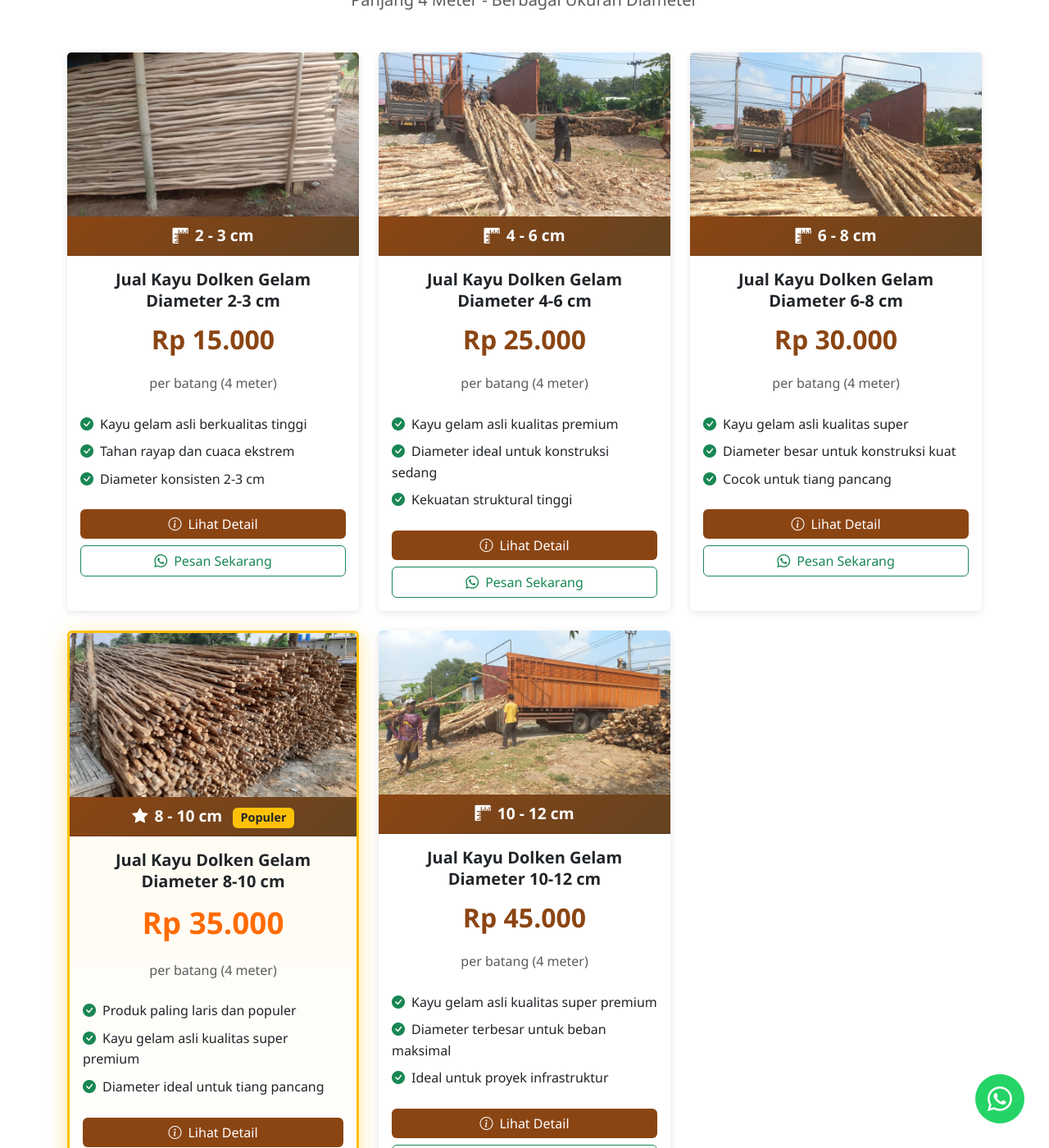
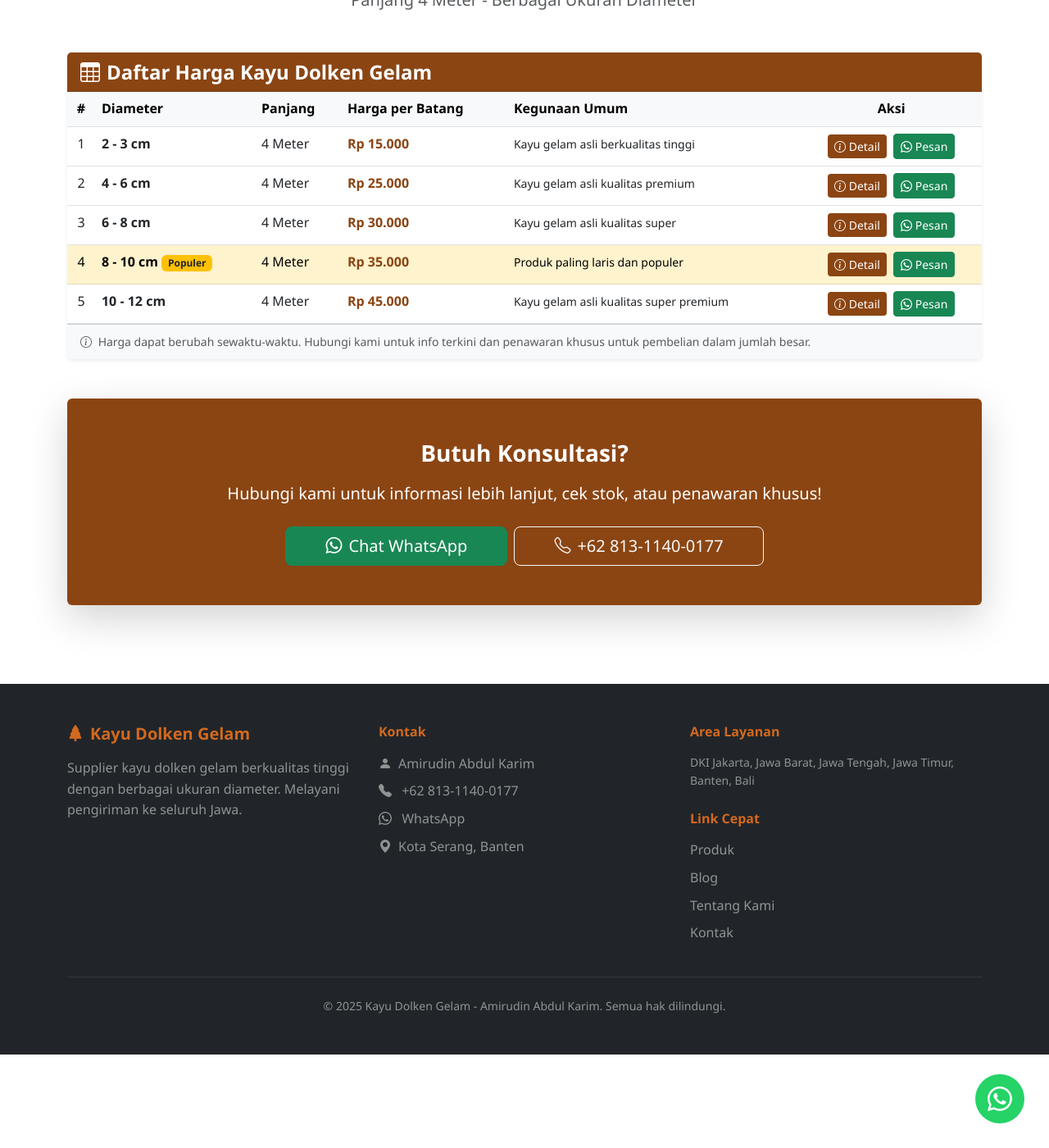
Before and after one commit to jualkayudolkengelam/jualkayudolkengelam.github.io, a Jekyll site: the page built from _posts/2025-11-15-jual-kayu-dolken-terdekat.md, in a window 1280 px wide and 1400 px high, scrolled down 4530 px. Shown: the whole window at 82% size. Built offline with Jekyll 4.4.1, drawn with Linux system fonts in a browser that asks for light colours; some of the changed text lies outside the part shown.

Commit message:
fix : use product list template

```diff
--- a/_layouts/post-with-products.html
+++ b/_layouts/post-with-products.html
@@ -81,53 +81,7 @@ layout: default
       <p class="lead text-muted">Panjang 4 Meter - Berbagai Ukuran Diameter</p>
     </div>
 
-    <div class="row g-4">
-      {% assign sorted_products = site.products | sort: "price" %}
-      {% for product in sorted_products %}
-      <div class="col-lg-4 col-md-6">
-        <div class="card product-card h-100{% if product.popular %} popular border-wood{% endif %}"{% if product.popular %} style="border-width: 2px;"{% endif %}>
-          <a href="{{ product.url | relative_url }}" class="text-decoration-none">
-            {% if product.image %}
-            <picture>
-              <source srcset="{{ product.image | replace: '.jpeg', '.webp' | relative_url }}" type="image/webp">
-              <img src="{{ product.image | relative_url }}"
-                   class="card-img-top"
-                   alt="{{ product.title }}"
-                   style="height: 200px; object-fit: cover;"
-                   loading="lazy">
-            </picture>
-            {% endif %}
-          </a>
-          <div class="card-header text-center{% if product.popular %} bg-wood{% endif %}">
-            {% if product.popular %}
-            <i class="bi bi-star-fill me-2"></i>{{ product.diameter }}
-            <span class="badge bg-warning text-dark ms-2">Populer</span>
-            {% else %}
-            <i class="bi bi-rulers me-2"></i>{{ product.diameter }}
-            {% endif %}
-          </div>
-          <div class="card-body text-center">
-            <h5 class="card-title">{{ product.title }}</h5>
-            <div class="product-price mb-3">Rp {{ product.price | rupiah }}</div>
-            <p class="text-muted mb-4">per batang (4 meter)</p>
-            {% if product.features %}
-            <ul class="list-unstyled text-start mb-4">
-              {% for feature in product.features limit:3 %}
-              <li class="mb-2"><i class="bi bi-check-circle-fill text-success me-2"></i>{{ feature }}</li>
-              {% endfor %}
-            </ul>
-            {% endif %}
-            <a href="{{ product.url | relative_url }}" class="btn btn-wood w-100 mb-2">
-              <i class="bi bi-info-circle me-2"></i>Lihat Detail
-            </a>
-            <a href="https://wa.me/{{ site.business.whatsapp }}?text=Halo,%20saya%20ingin%20pesan%20{{ product.title }}%20-%20Rp%20{{ product.price }}" class="btn btn-outline-success w-100" target="_blank">
-              <i class="bi bi-whatsapp me-2"></i>Pesan Sekarang
-            </a>
-          </div>
-        </div>
-      </div>
-      {% endfor %}
-    </div>
+    {% include product-list.html show_footer=false %}
   </section>
   {% endif %}
 
```
